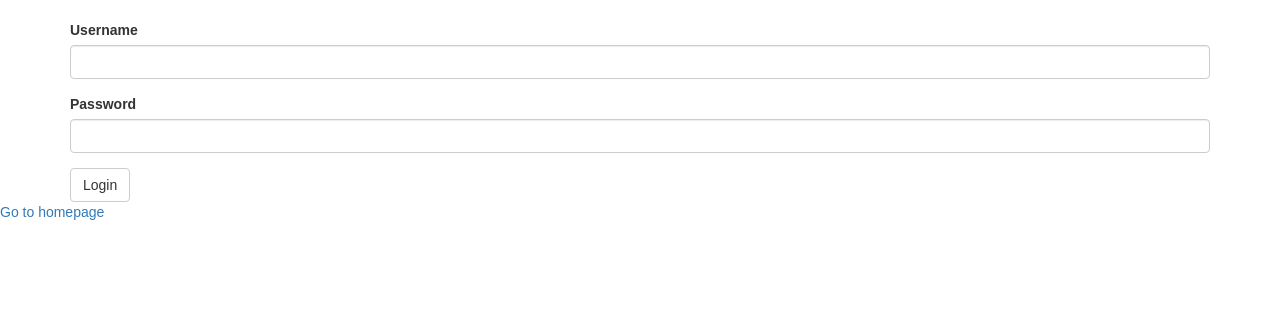
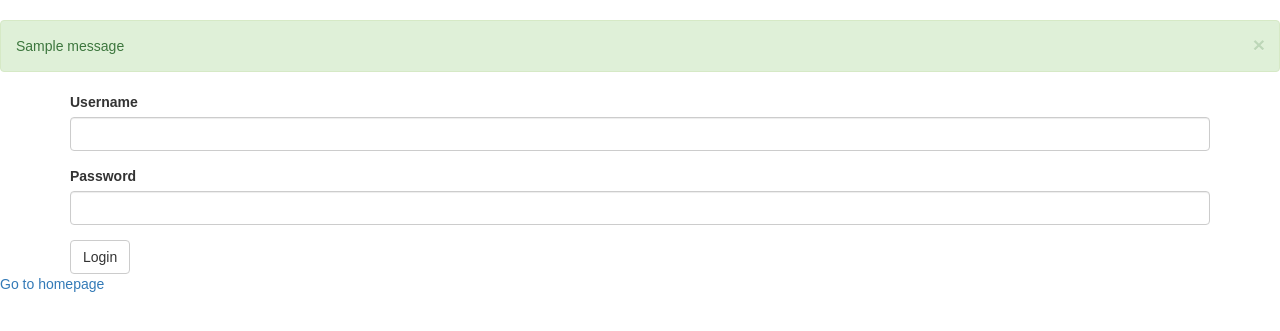
Before and after one commit to ruzguz/flask-to-do-list, a Flask app: page /hello in a window 1280 px wide. Shown: the part 52-383 px from the top of the page. Run offline with Flask 2, Linux system fonts and the light colour scheme; one stand-in notice (Sample message) is shown; some libraries are stand-ins or nearby versions.

Commit message:
Imported flash and added alert msg when you make user login

```diff
--- a/main.py
+++ b/main.py
@@ -1,4 +1,4 @@
-from flask import Flask, request, make_response, redirect, render_template, session, url_for
+from flask import Flask, request, make_response, redirect, render_template, session, url_for, flash
 from flask_bootstrap import Bootstrap
 from flask_wtf import FlaskForm
 from wtforms.fields import StringField, PasswordField, SubmitField
@@ -54,6 +54,8 @@ def hello():
         username = login_form.username.data
         session['username'] = username
 
+        flash('Username registered successfully')
+
         return redirect(url_for('index'))
 
     return render_template('hello.html', **context)
--- a/templates/base.html
+++ b/templates/base.html
@@ -16,5 +16,17 @@
         {% include 'navbar.html' %}
     {% endblock %}
 
+    {% for message in get_flashed_messages() %}
+        <div class="alert alert-success alert-dismissible">
+            <button type="button" data-dismiss="alert" class="close">
+                &times;
+            </button>
+            {{ message }}
+        </div>
+    {% endfor %}
+
     {% block content %}{% endblock %}
+    {% block scripts %}
+        {{ super() }}
+    {% endblock %}
 {% endblock %}
```
